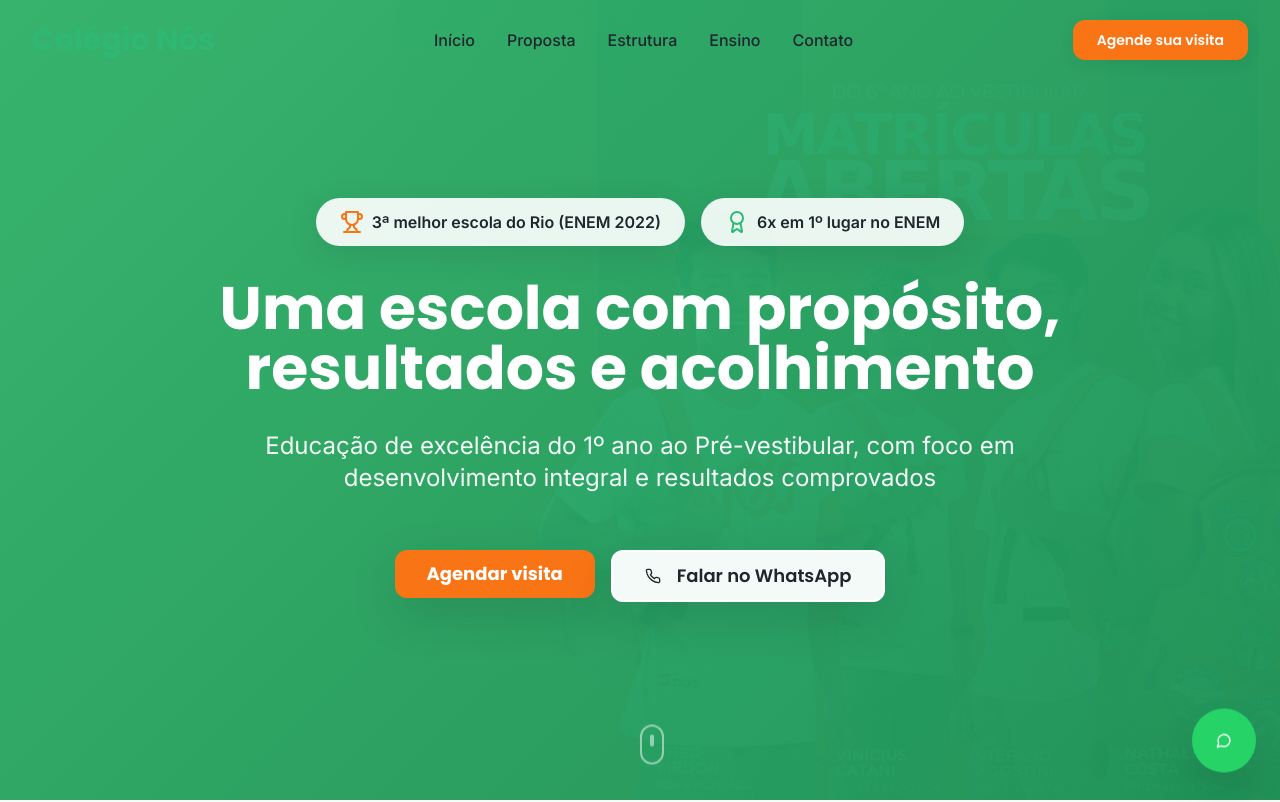
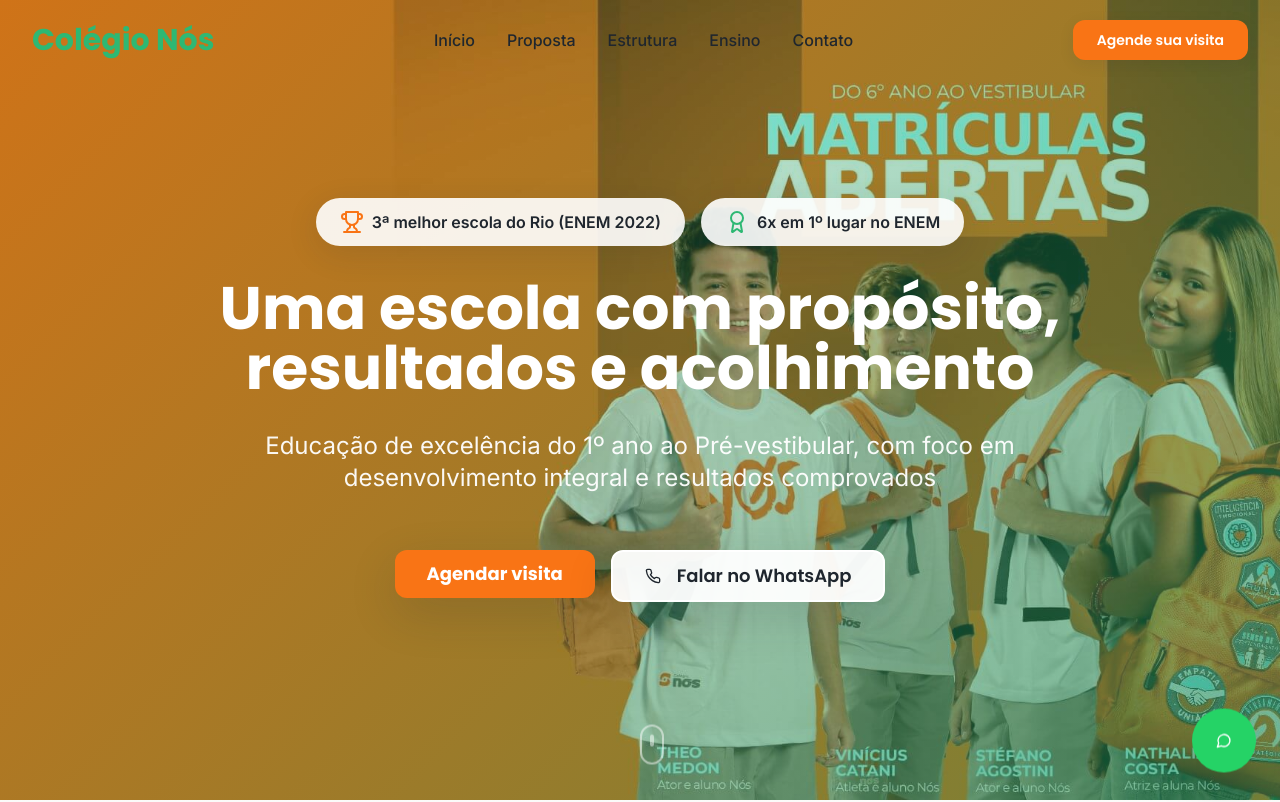
Before and after one commit to delnegro-ale/escola-conecta-leads, a React (Vite) app: page / in a window 1280 px wide. Shown: the top 802 px of the page. Built offline with nearby package versions, Linux system fonts and the light colour scheme; the HTML template or start-up script is replaced by a standard one.

Commit message:
Code edited in Lovable Code Editor
Edited UI in Lovable

```diff
--- a/src/index.css
+++ b/src/index.css
@@ -49,7 +49,7 @@ All colors MUST be HSL.
 
     /* Gradients */
     --gradient-primary: linear-gradient(135deg, hsl(150 60% 45%) 0%, hsl(150 65% 35%) 100%);
-    --gradient-hero: linear-gradient(135deg, hsl(150 60% 45% / 0.95) 0%, hsl(150 65% 35% / 0.98) 100%);
+    --gradient-hero: linear-gradient(135deg, hsl(150 60% 45% / 0.15) 0%, hsl(150 65% 35% / 0.58) 100%);
     --gradient-warm: linear-gradient(180deg, hsl(40 15% 98%) 0%, hsl(0 0% 100%) 100%);
 
     /* Shadows */
@@ -113,11 +113,16 @@ All colors MUST be HSL.
 
   body {
     @apply bg-background text-foreground;
-    font-family: 'Inter', sans-serif;
+    font-family: "Inter", sans-serif;
   }
 
-  h1, h2, h3, h4, h5, h6 {
-    font-family: 'Poppins', sans-serif;
+  h1,
+  h2,
+  h3,
+  h4,
+  h5,
+  h6 {
+    font-family: "Poppins", sans-serif;
   }
 }
 
```
